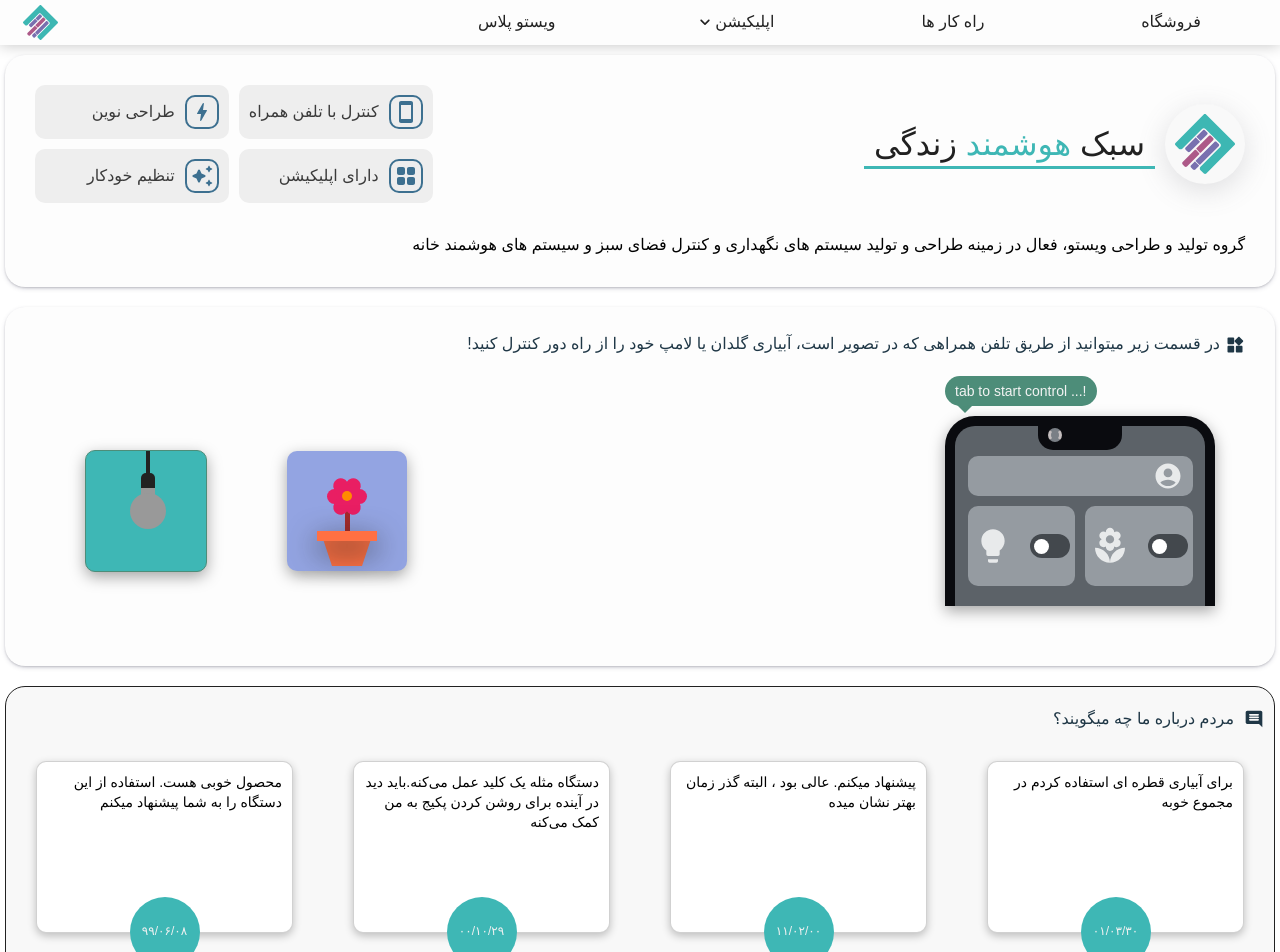
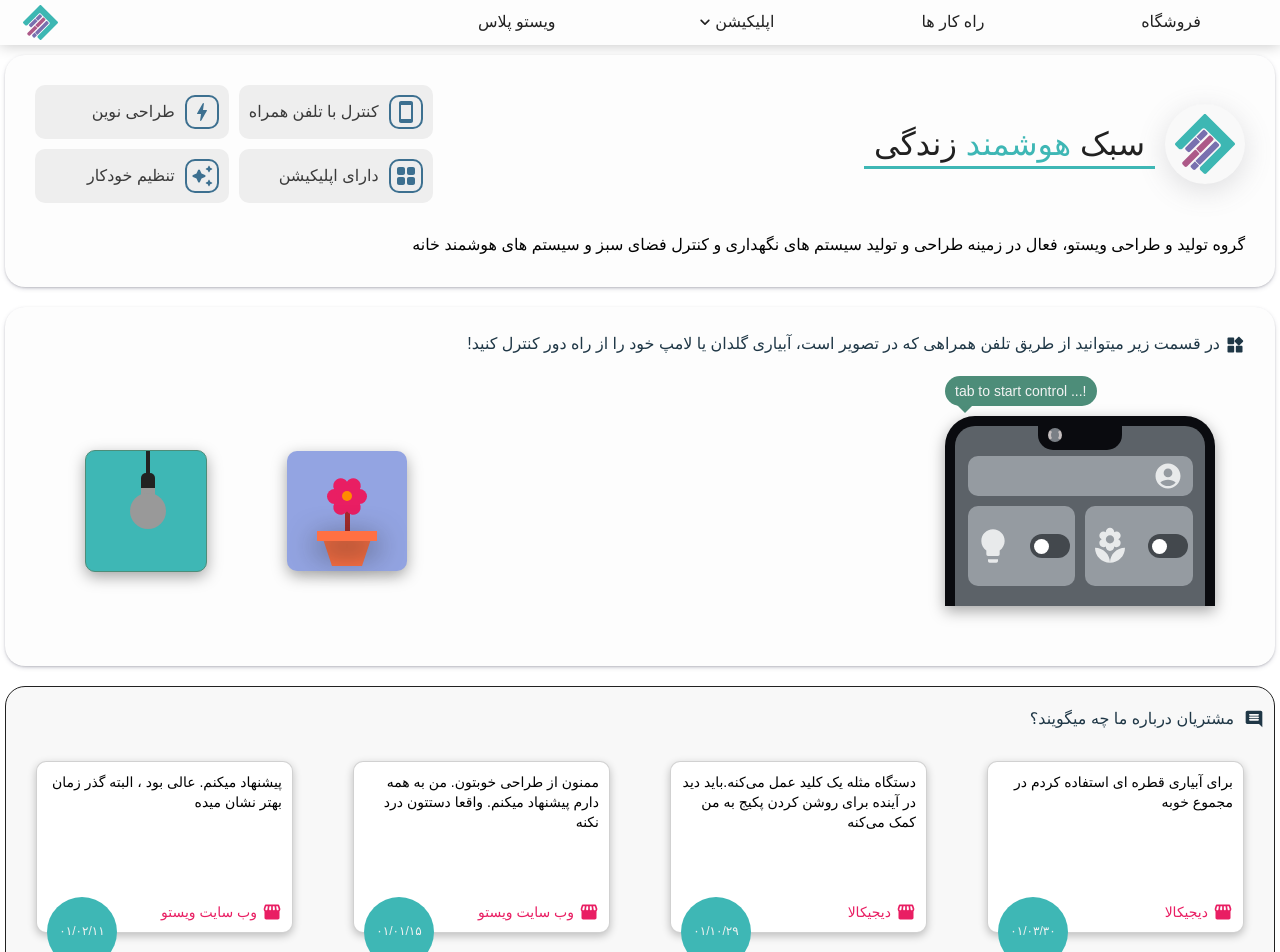
Before and after one commit to kamrankamrani/landing-page, a React (Vite) app: page / in a window 1280 px wide. Shown: the top 952 px of the page. Built offline with nearby package versions, Linux system fonts and the light colour scheme; a small style sheet from the web is missing.

Commit message:
fixed scroll on body and ready to deplay

```diff
--- a/src/Components/_Home/Comments/CommentSource.ts
+++ b/src/Components/_Home/Comments/CommentSource.ts
@@ -5,36 +5,49 @@
     id: 0,
     text: "یکی از دلایلی که این دستگاه رو انتخاب کردم کنترل از راه دور این دستگاه بود دیگه نگرانی این رو ندارم که درخت ها از بی آبی خشک بشن",
     date: "98/04/10",
+    shop: "دیجیکالا",
   },
   {
     id: 1,
     text: "من برای پمپ کف کش در ویلا استفاده کردم و رفت و آمد و هزینه من رو برای آبیاری حذف کرد",
     date: "98/04/09",
+    shop: "دیجیکالا",
   },
   {
     id: 2,
     text: "قابلیت اتصال مستقیم به پمپ و وسایل با قدرت بالا رو هم داره",
     date: "99/02/17",
+    shop: "ترب",
   },
   {
     id: 3,
     text: "محصول خوبی هست. استفاده از این دستگاه را به شما پیشنهاد میکنم",
     date: "99/06/08",
+    shop: "دیجیکالا",
   },
   {
     id: 4,
     text: "پیشنهاد میکنم. عالی بود ، البته گذر زمان بهتر نشان میده",
-    date: "11/02/00",
+    date: "01/02/11",
+    shop: "وب سایت ویستو",
   },
   {
     id: 5,
     text: "دستگاه مثله یک کلید عمل می‌کنه.باید دید در آینده برای روشن کردن پکیج به من کمک می‌کنه",
-    date: "00/10/29",
+    date: "01/10/29",
+    shop: "دیجیکالا",
   },
   {
     id: 6,
     text: "برای آبیاری قطره ای استفاده کردم در مجموع خوبه",
     date: "01/03/30",
+    shop: "دیجیکالا",
+  },
+  {
+    id: 7,
+    text: "ممنون از طراحی خوبتون. من به همه دارم پیشنهاد میکنم. واقعا دستتون درد نکنه",
+    date: "01/01/15",
+    shop: "وب سایت ویستو",
   },
 ];
 
--- a/src/Components/_Home/Comments/Comments.tsx
+++ b/src/Components/_Home/Comments/Comments.tsx
@@ -7,6 +7,7 @@
 import { commentType } from "../../../Services/Types";
 import commentSource from "./CommentSource";
 import InsertCommentRoundedIcon from "@mui/icons-material/InsertCommentRounded";
+import StorefrontRoundedIcon from "@mui/icons-material/StorefrontRounded";
 import "./Style/comments.css";
 
 export default function Comments() {
@@ -67,7 +68,7 @@
     <Grid container className="comments-parent">
       <Grid container className="header">
         <InsertCommentRoundedIcon fontSize="small" />
-        <Typography>مردم درباره ما چه میگویند؟</Typography>
+        <Typography>مشتریان درباره ما چه میگویند؟</Typography>
       </Grid>
       <Grid
         container
@@ -94,6 +95,10 @@
                     {NumToPersian(value.date)}
                   </Typography>
                 </div>
+                <div>
+                  <StorefrontRoundedIcon fontSize="small" />
+                  <Typography variant="body2">{value.shop}</Typography>
+                </div>
               </div>
             </Grid>
           );
--- a/src/Components/_Home/Comments/Style/comments.css
+++ b/src/Components/_Home/Comments/Style/comments.css
@@ -50,8 +50,9 @@
   /* text-justify: auto; */
   position: relative;
   display: flex;
-  justify-content: center;
+  justify-content: space-between;
   scroll-snap-align: end;
+  flex-direction: column;
 }
 
 .comment-item p,
@@ -61,7 +62,7 @@
   -moz-user-select: none;
 }
 
-.comment-item div {
+.comment-item div:nth-of-type(1) {
   content: "";
   width: 70px;
   height: 70px;
@@ -73,6 +74,14 @@
   justify-content: center;
   align-items: center;
   color: #f1f1f1;
+}
+
+.comment-item div:nth-of-type(2) {
+  display: flex;
+  align-items: center;
+  column-gap: 5px;
+  direction: rtl;
+  color: #e91e63;
 }
 
 .comments-parent .header {
--- a/src/Components/_Portals/ImageModal/ImageModal.tsx
+++ b/src/Components/_Portals/ImageModal/ImageModal.tsx
@@ -39,8 +39,8 @@
         imgModalEl.current.style.zIndex = "10";
         imgModalEl.current.style.opacity = "1";
       } else {
-        document.body.style.overflow = "scroll";
-        document.body.style.position = "static";
+        document.body.style.removeProperty("overflow");
+        document.body.style.removeProperty("position");
         // imgModalEl.current.style.backgroundImage = "none";
         imgModalEl.current.style.opacity = "0";
         imgModalEl.current.style.zIndex = "-10";
--- a/src/Services/Types.ts
+++ b/src/Services/Types.ts
@@ -2,6 +2,7 @@
   id: number;
   text: string;
   date: string;
+  shop: string;
 }
 
 export interface ShopItemsDataTypes {
```
